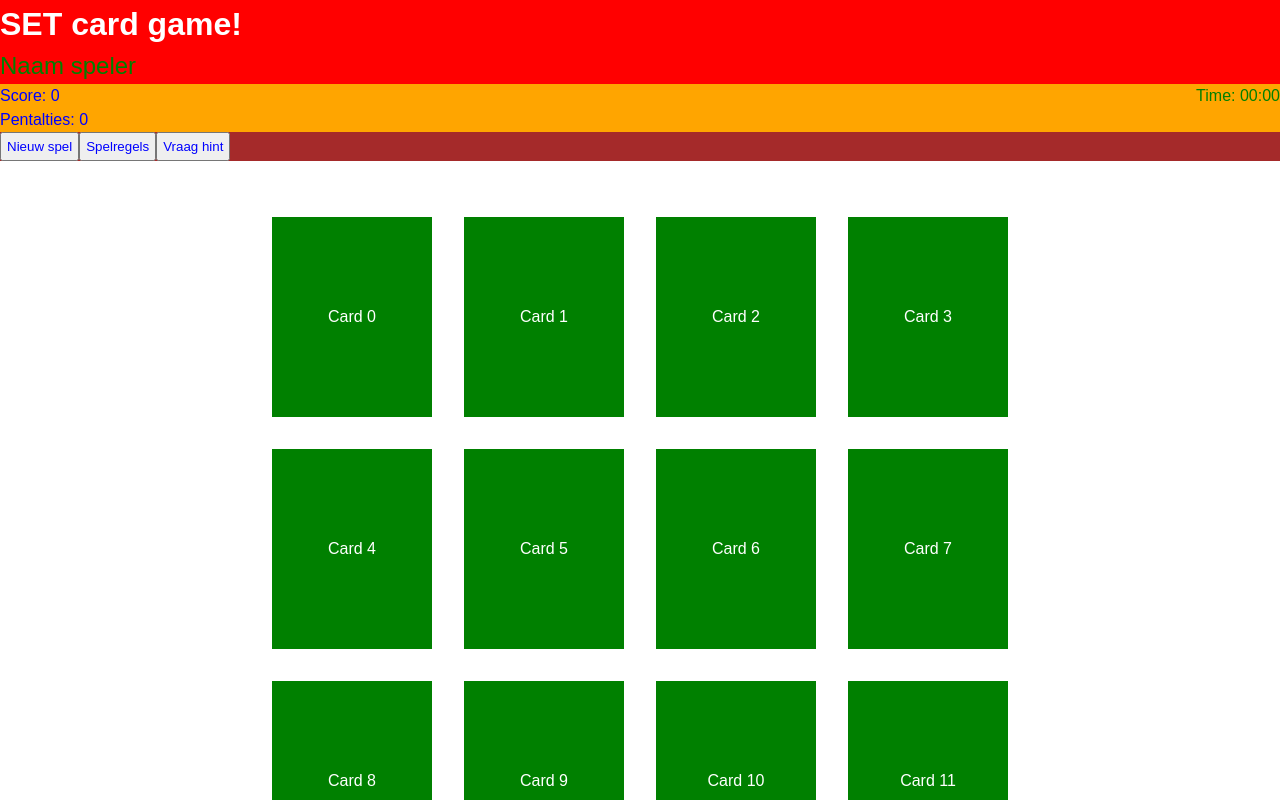
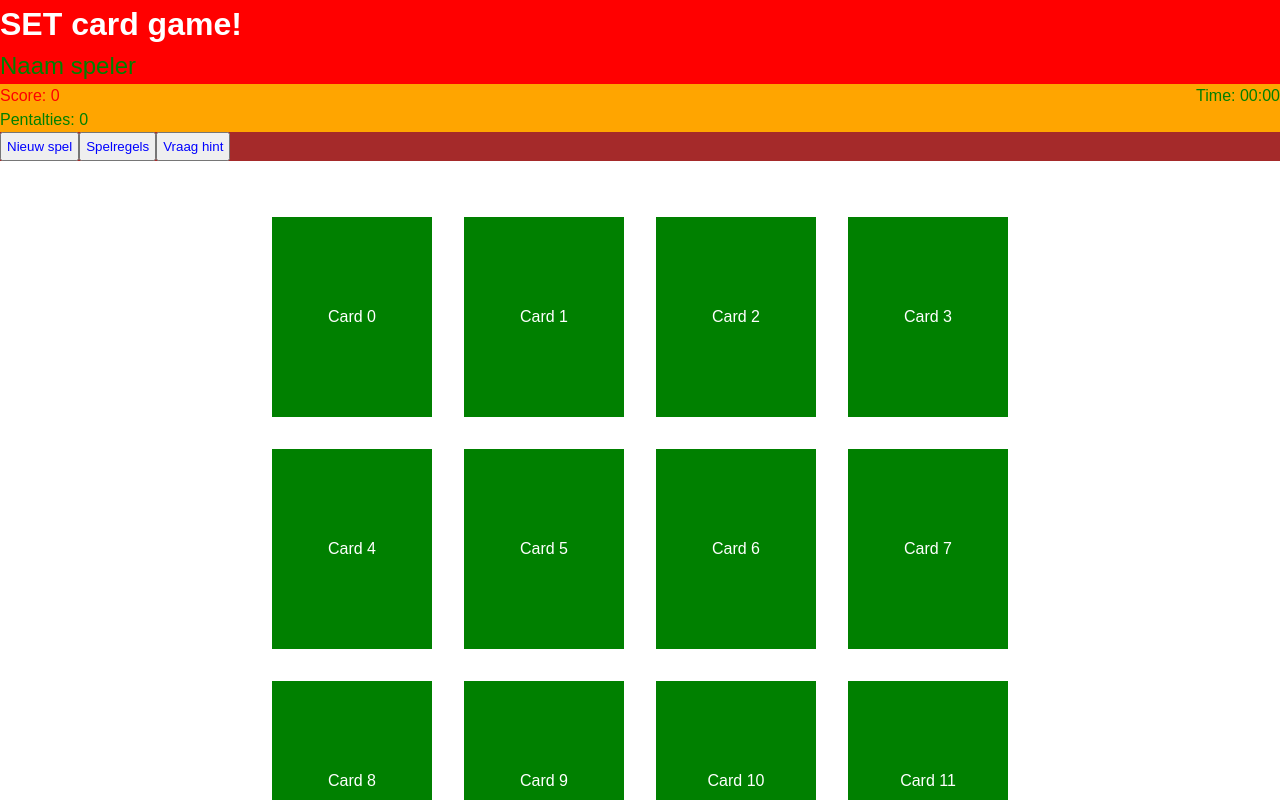
Before and after one commit to RobVerplanke/set-card-game, a React (Vite) app: page / in a window 1280 px wide. Shown: the top 800 px of the page. Built offline with nearby package versions, Linux system fonts and the light colour scheme.

Commit message:
refactor: use seperate classes in scoreboard

```diff
--- a/src/components/elements/header/scoreBoard/ScoreBoard.module.css
+++ b/src/components/elements/header/scoreBoard/ScoreBoard.module.css
@@ -1,3 +1,7 @@
-.ScoreBoard {
-  color: blue;
+.score {
+  color: red;
 }
+
+.penalties {
+  color: green;
+}
--- a/src/components/elements/header/scoreBoard/ScoreBoard.tsx
+++ b/src/components/elements/header/scoreBoard/ScoreBoard.tsx
@@ -5,7 +5,7 @@ export default function ScoreBoard() {
     <div className={styles.ScoreBoard}>
       <span className={styles.score}>Score: 0</span>
       <br />
-      <span className={styles.pentalties}>Pentalties: 0</span>
+      <span className={styles.penalties}>Pentalties: 0</span>
     </div>
   );
 }
--- a/src/components/layout/Header/Header.module.css
+++ b/src/components/layout/Header/Header.module.css
@@ -11,7 +11,7 @@ header {
   color: green;
 }
 
-.info {
+.gameStats {
   display: flex;
   justify-content: space-between;
 
--- a/src/components/layout/Header/Header.tsx
+++ b/src/components/layout/Header/Header.tsx
@@ -1,5 +1,5 @@
 import ScoreBoard from '../../elements/header/ScoreBoard/ScoreBoard';
-import TimeBoard from '../../elements/header/TimeBoard';
+import TimeBoard from '../../elements/header/TimerBoard';
 import NavButton from '../../elements/button/NavButton';
 
 // Truly constants
@@ -18,7 +18,7 @@ export default function Header() {
       <span className={styles.name}>{constants.HEADER_PLAYER_NAME}</span>
 
       {/* Game information components */}
-      <div className={styles.info}>
+      <div className={styles.gameStats}>
         <ScoreBoard />
         <TimeBoard />
       </div>
```
Also changed, not shown: src/components/elements/header/TimerBoard.tsx (renamed from src/components/elements/header/TimeBoard.tsx).
